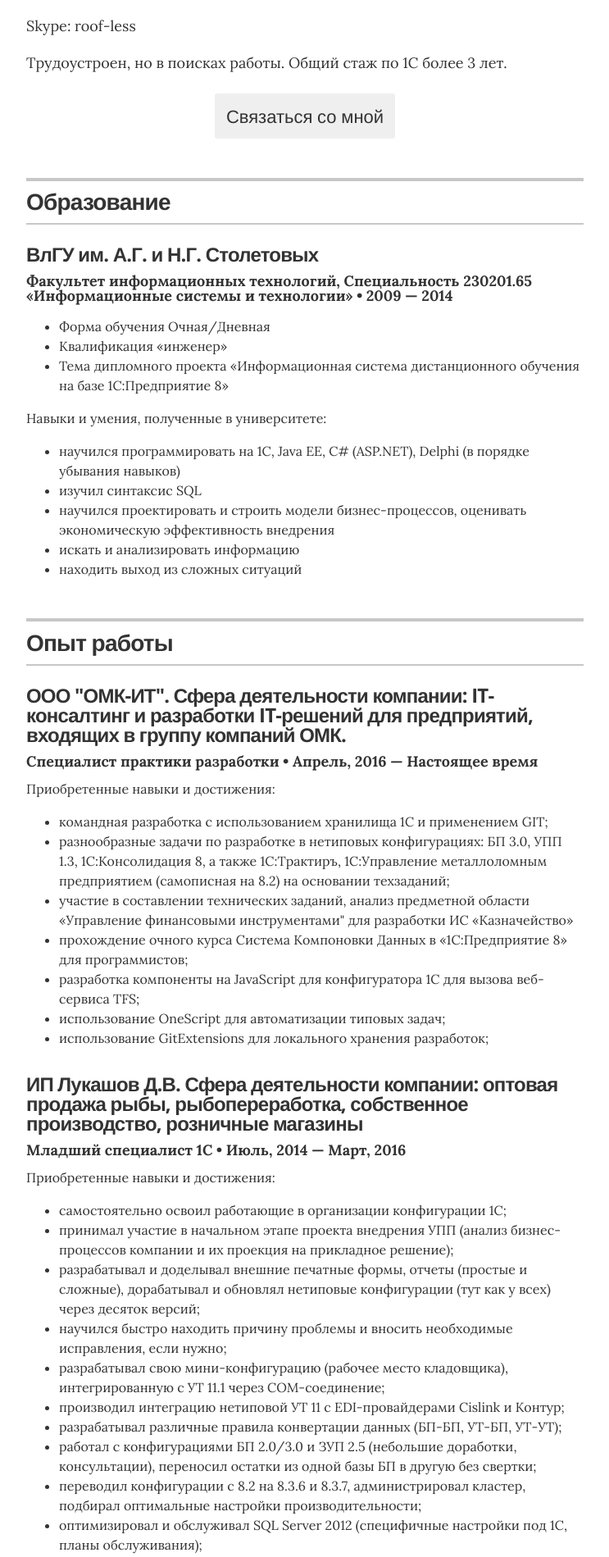
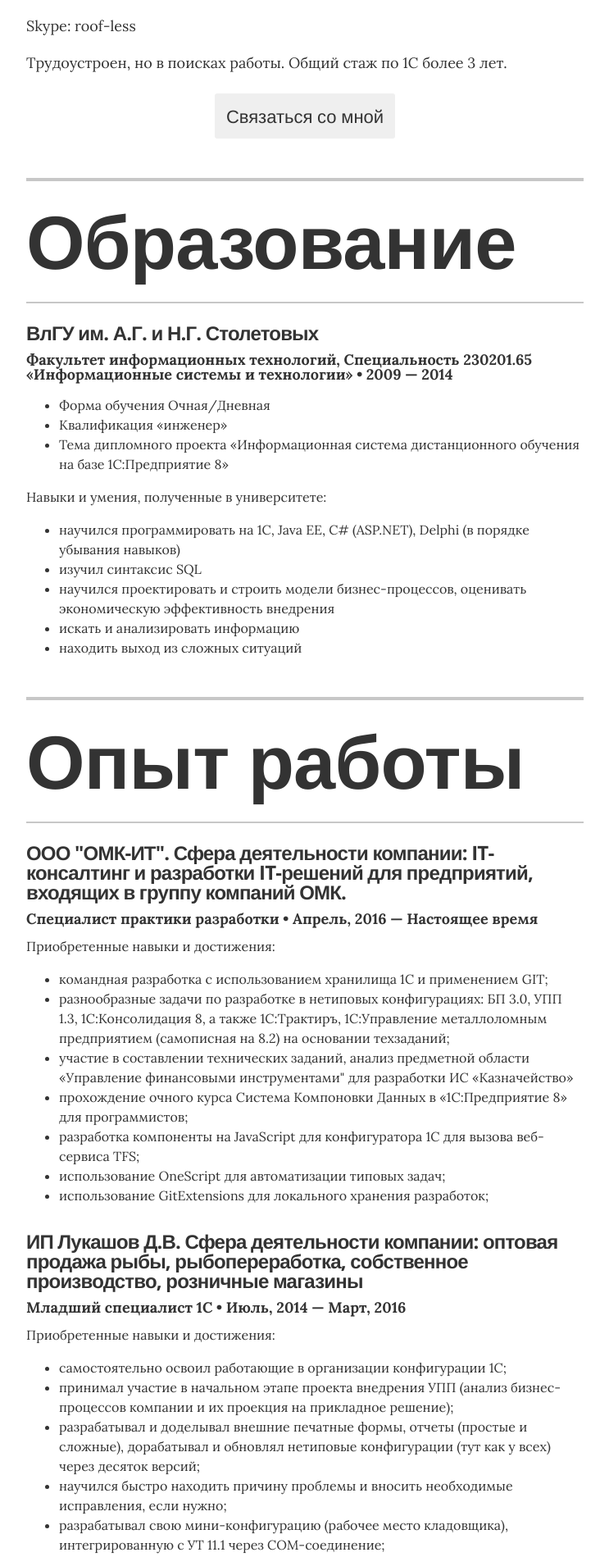
Before and after one commit to mrroofless/mrroofless.github.io, a Jekyll site: the page built from index.html, in a window 1280 px wide. Shown: the part 371-2270 px from the top of the page at 82% size, without its empty margins (268-1011 px from the left). Built offline with Jekyll 4.4.1, drawn with Linux system fonts in a browser that asks for light colours.

Commit message:
Update _resume.scss

```diff
--- a/_sass/_resume.scss
+++ b/_sass/_resume.scss
@@ -10,7 +10,7 @@
   h2 {
     @include sans;
     font-weight: 900;
-    font-size: 1.75rem;
+    font-size: 5.75rem;
     letter-spacing: -.05rem;
     margin: 0;
   }
```
